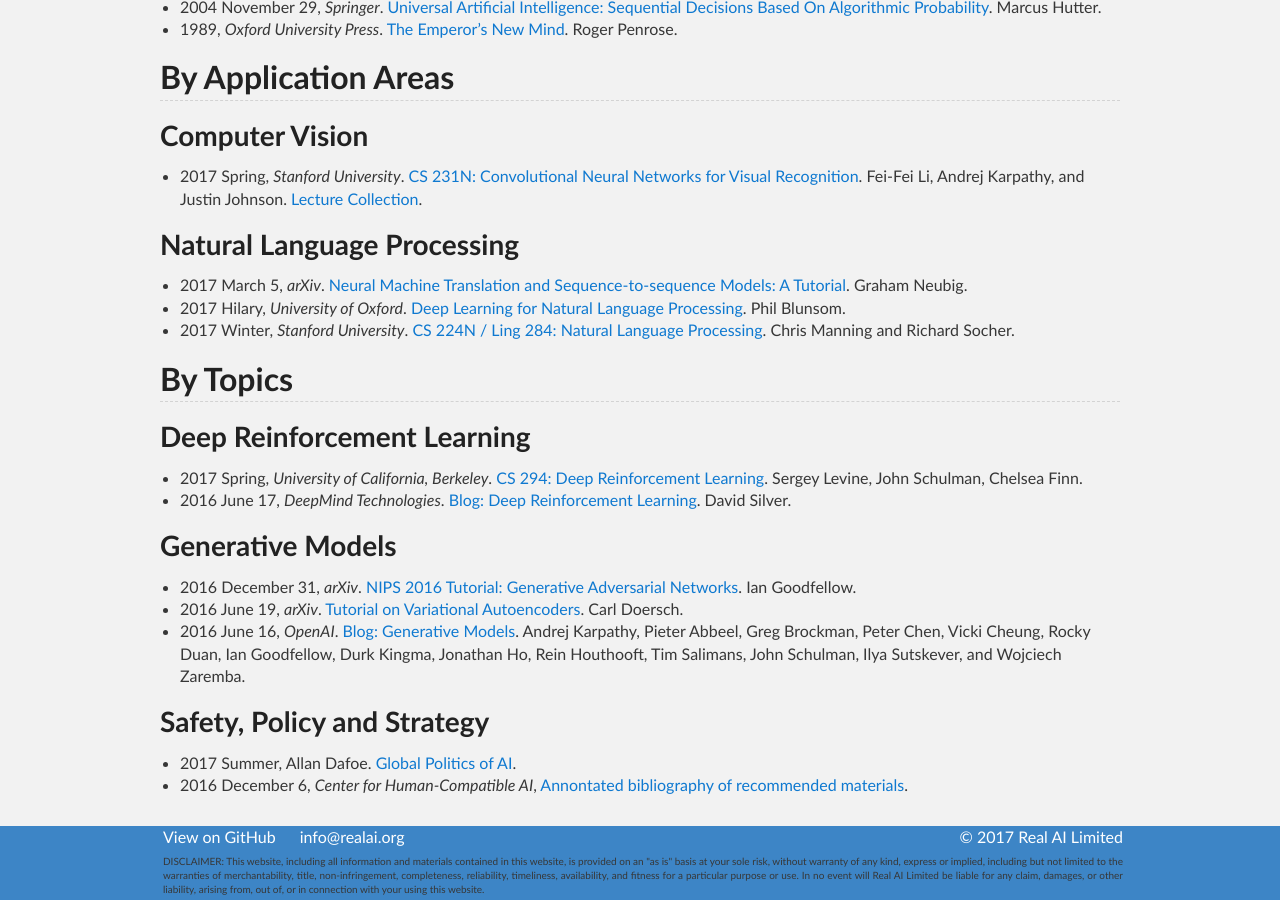
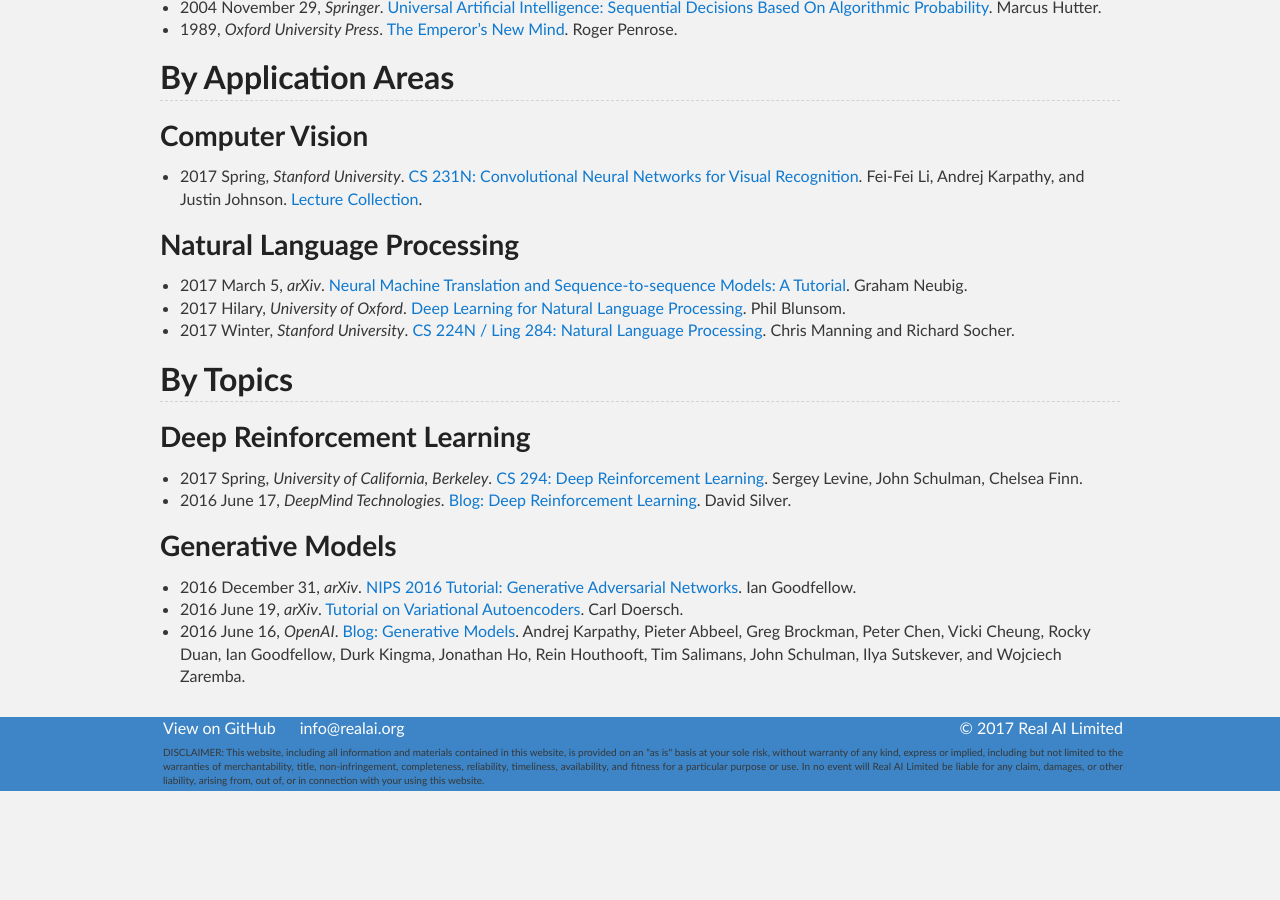
Before and after one commit to Tonywuhk/realai.org, a Jekyll site: the page built from resources/curriculum.md, in a window 1280 px wide and 900 px high, scrolled down 1207 px. Built offline with Jekyll 4.4.1, drawn with Linux system fonts in a browser that asks for light colours; our own code applies the rules of GitHub Pages for plain Markdown files; the repository's description, which GitHub fills in, is left out; after the commit the page ends 1998 px from its top, so only the background shows below that.

Commit message:
Update curriculum.md

```diff
--- a/resources/curriculum.md
+++ b/resources/curriculum.md
@@ -76,8 +76,3 @@
 * 2016 December 31, *arXiv*. [NIPS 2016 Tutorial: Generative Adversarial Networks](https://arxiv.org/abs/1701.00160). Ian Goodfellow.
 * 2016 June 19, *arXiv*. [Tutorial on Variational Autoencoders](https://arxiv.org/abs/1606.05908). Carl Doersch.
 * 2016 June 16, *OpenAI*. [Blog: Generative Models](https://openai.com/blog/generative-models/). Andrej Karpathy, Pieter Abbeel, Greg Brockman, Peter Chen, Vicki Cheung, Rocky Duan, Ian Goodfellow, Durk Kingma, Jonathan Ho, Rein Houthooft, Tim Salimans, John Schulman, Ilya Sutskever, and Wojciech Zaremba.
-
-### Safety, Policy and Strategy
-
-* 2017 Summer, Allan Dafoe. [Global Politics of AI](http://www.allandafoe.com/aiclass).
-* 2016 December 6, *Center for Human-Compatible AI*, [Annontated bibliography of recommended materials](http://humancompatible.ai/bibliography).
```
